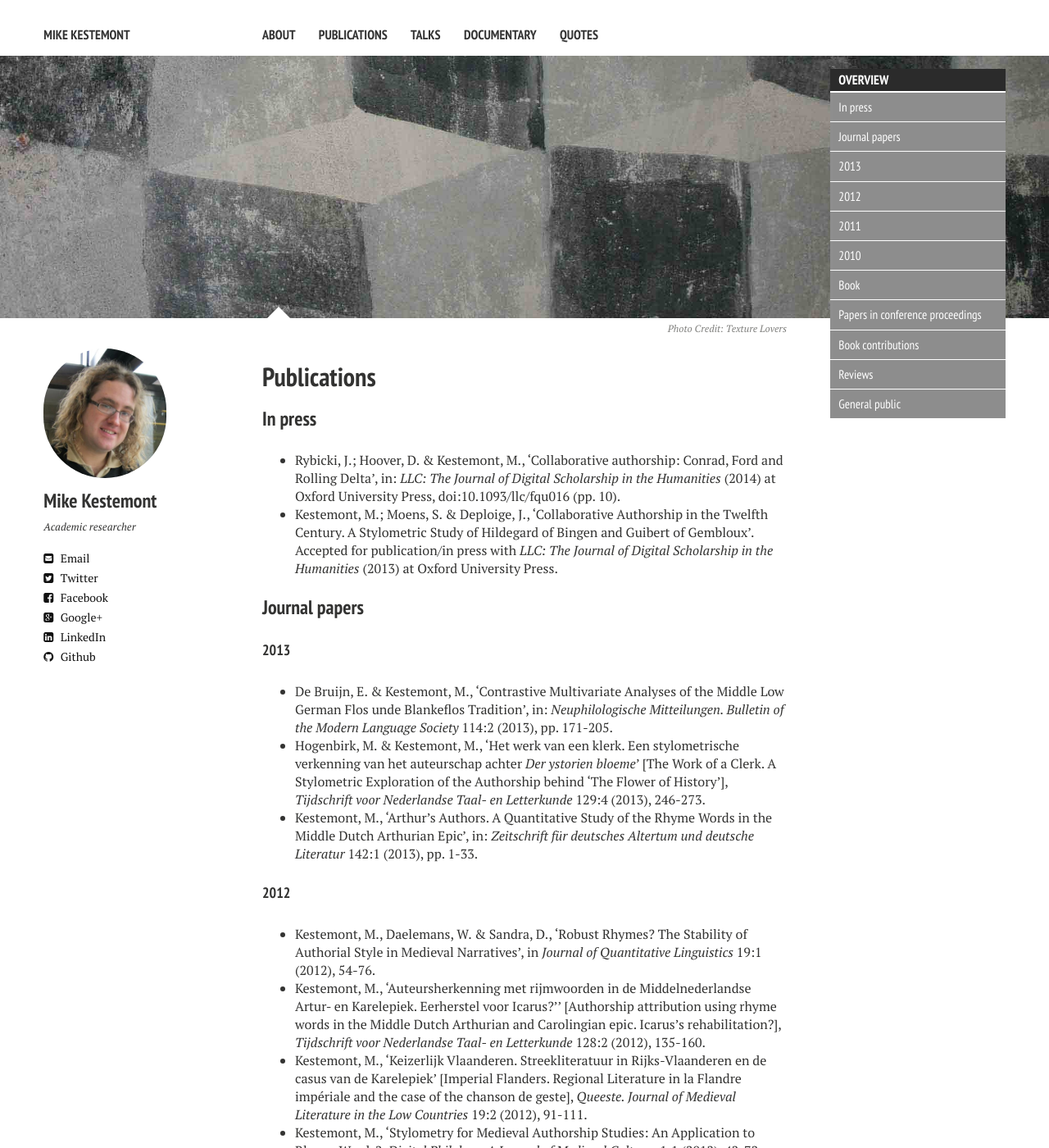
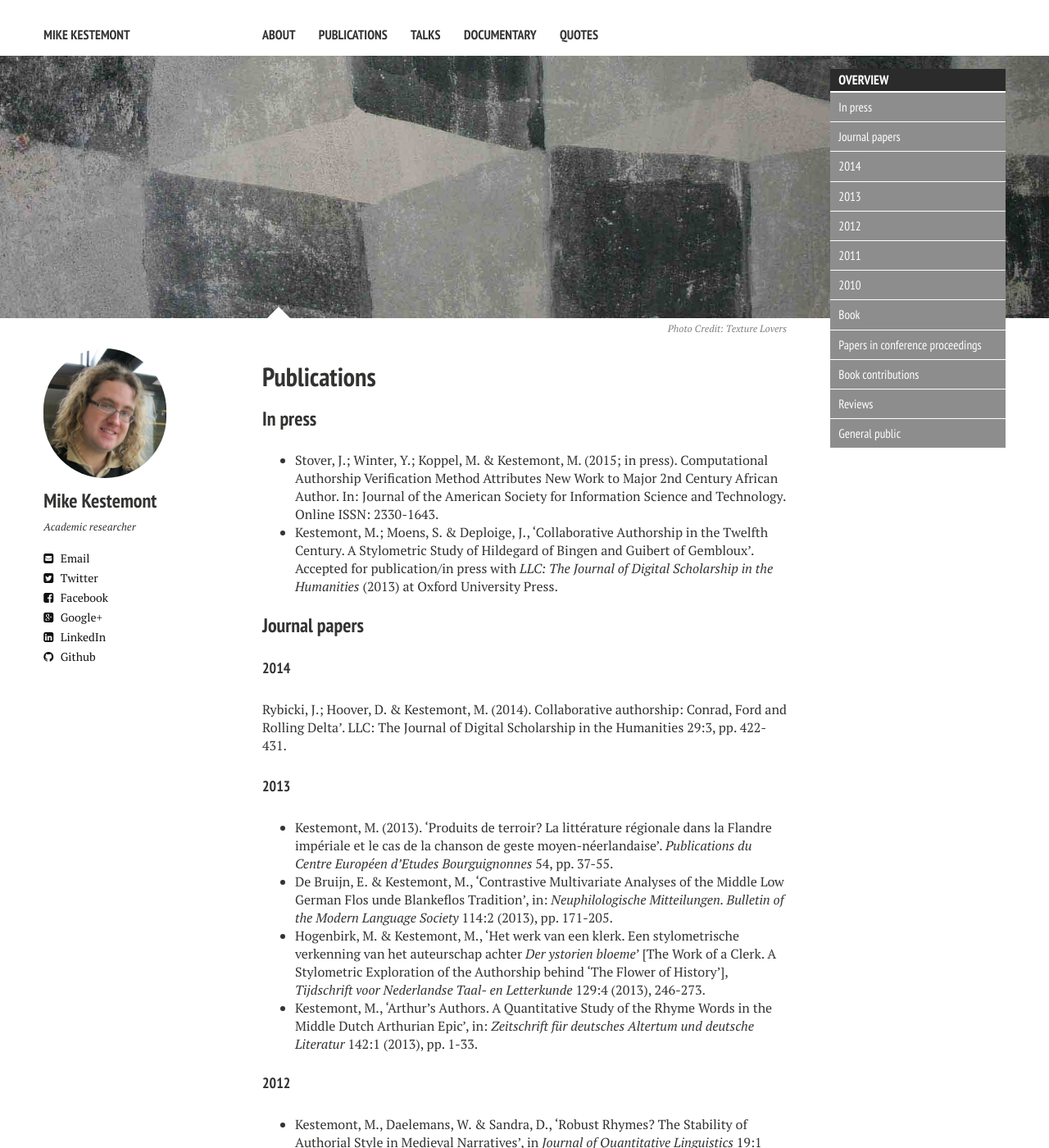
Before and after one commit to mikekestemont/mikekestemont.github.io, a Jekyll site: the page built from publications/index.md, in a window 1280 px wide and 1400 px high. Shown: the whole window at 82% size. Built offline with Jekyll 4.4.1, drawn with Linux system fonts in a browser that asks for light colours; nearby versions of some CDN libraries; some of the changed text lies outside the part shown.

Commit message:
update biblio

```diff
--- a/publications/index.md
+++ b/publications/index.md
@@ -20,13 +20,16 @@ image:
 </section><!-- /#table-of-contents -->
 
 ### In press
-
-* Rybicki, J.; Hoover, D. & Kestemont, M., 'Collaborative authorship: Conrad, Ford and Rolling Delta', in: *LLC: The Journal of Digital Scholarship in the Humanities* (2014) at Oxford University Press, doi:10.1093/llc/fqu016 (pp. 10).
+* Stover, J.; Winter, Y.; Koppel, M. & Kestemont, M. (2015; in press). Computational Authorship Verification Method Attributes New Work to Major 2nd Century African Author. In: Journal of the American Society for Information Science and Technology. Online ISSN: 2330-1643.
 * Kestemont, M.; Moens, S. & Deploige, J., 'Collaborative Authorship in the Twelfth Century. A Stylometric Study of Hildegard of Bingen and Guibert of Gembloux'. Accepted for publication/in press with *LLC: The Journal of Digital Scholarship in the Humanities* (2013) at Oxford University Press.
 
 ### Journal papers
 
+####2014
+Rybicki, J.; Hoover, D. & Kestemont, M. (2014). Collaborative authorship: Conrad, Ford and Rolling Delta’. LLC: The Journal of Digital Scholarship in the Humanities 29:3, pp. 422-431.
+
 ####2013
+* Kestemont, M. (2013). 'Produits de terroir? La littérature régionale dans la Flandre impériale et le cas de la chanson de geste moyen-néerlandaise'. *Publications du Centre Européen d'Etudes Bourguignonnes* 54, pp. 37-55.
 * De Bruijn, E. & Kestemont, M., 'Contrastive Multivariate Analyses of the Middle Low German Flos unde Blankeflos Tradition', in: *Neuphilologische Mitteilungen. Bulletin of the Modern Language Society* 114:2 (2013), pp. 171-205.
 * Hogenbirk, M. & Kestemont, M., 'Het werk van een klerk. Een stylometrische verkenning van het auteurschap achter *Der ystorien bloeme*' [The Work of a Clerk. A Stylometric Exploration of the Authorship behind 'The Flower of History'], *Tijdschrift voor Nederlandse Taal- en Letterkunde* 129:4 (2013), 246-273.
 * Kestemont, M., 'Arthur's Authors. A Quantitative Study of the Rhyme Words in the Middle Dutch Arthurian Epic', in: *Zeitschrift für deutsches Altertum und deutsche Literatur* 142:1 (2013), pp. 1-33.
```
Also changed, not shown: other parts of publications/index.md (+0 -1 lines).
